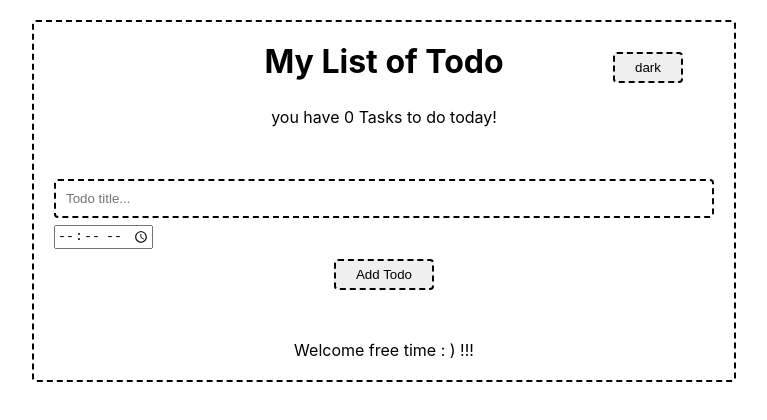
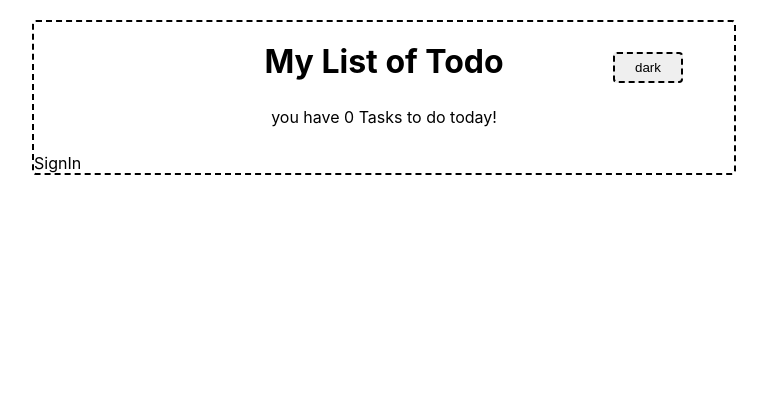
Before and after one commit to emosturi/haceres, a React (Create React App) app in the folder haceres/: page /signin in a window 1280 px wide. Shown: the top 420 px of the page, without its empty margins (256-1023 px from the left). Built offline with nearby package versions, Linux system fonts and the light colour scheme.

Commit message:
Features - Migrated architecture to react-router-dom and added firebase for future authentication & db handling

```diff
--- a/haceres/package.json
+++ b/haceres/package.json
@@ -11,8 +11,10 @@
     "@testing-library/react": "^13.3.0",
     "@testing-library/user-event": "^13.5.0",
     "babel-plugin-macros": "^3.1.0",
+    "firebase": "^9.9.2",
     "react": "^18.2.0",
     "react-dom": "^18.2.0",
+    "react-router-dom": "^6.3.0",
     "react-scripts": "5.0.1",
     "styled-components": "^5.3.5",
     "web-vitals": "^2.1.4"
--- a/haceres/src/App.js
+++ b/haceres/src/App.js
@@ -1,9 +1,12 @@
+import { Route, Routes } from "react-router-dom";
 import GlobalStyle from "./globalStyle";
 import TodoContextProvider from "./contexts/TodoContext";
 import Navbar from "./components/navbar/Navbar";
 import TodoList from "./components/todolist/TodoList";
 import TodoForm from "./components/todoform/TodoForm";
 import ThemeContextProvider from "./contexts/ThemeContext";
+import Main from "./components/main/main";
+import SignIn from "./components/signin/signin";
 
 function App() {
     return (
@@ -11,9 +14,12 @@ function App() {
             <GlobalStyle />
             <ThemeContextProvider>
                 <TodoContextProvider>
-                    <Navbar />
-                    <TodoForm />
-                    <TodoList />
+                    <Routes>
+                        <Route path="/" element={<Navbar />}>
+                            <Route index element={<Main />} />
+                            <Route path="signin" element={<SignIn />} />
+                        </Route>
+                    </Routes>
                 </TodoContextProvider>
             </ThemeContextProvider>
         </div>
--- /dev/null
+++ b/haceres/src/components/main/main.js
@@ -0,0 +1,14 @@
+import React from "react";
+import TodoForm from "../todoform/TodoForm";
+import TodoList from "../todolist/TodoList";
+
+const Main = () => {
+    return (
+        <>
+            <TodoForm />
+            <TodoList />
+        </>
+    );
+};
+
+export default Main;
--- a/haceres/src/components/navbar/Navbar.js
+++ b/haceres/src/components/navbar/Navbar.js
@@ -3,6 +3,7 @@ import { TodoContext } from "../../contexts/TodoContext";
 import { ThemeContext } from "../../contexts/ThemeContext";
 import ThemeToggler from "./ThemeToggler";
 import { colors } from "../../globalStyle";
+import { Outlet } from "react-router-dom";
 
 const Navbar = () => {
     const { todos } = useContext(TodoContext);
@@ -12,6 +13,7 @@ const Navbar = () => {
         dispatch({ type: "TOGGLE_THEME", isDarkTheme: !isDarkTheme });
     };
     return (
+        <>
             <div className={`navbar ${isDarkTheme ? "dark" : ""}`}>
                 {isDarkTheme ? (
                     <style>{`
@@ -32,6 +34,8 @@ const Navbar = () => {
                 </div>
                 <p>you have {todos.length} Tasks to do today!</p>
             </div>
+            <Outlet />
+        </>
     );
 };
 
--- /dev/null
+++ b/haceres/src/components/signin/signin.js
@@ -0,0 +1,5 @@
+const SignIn = () => {
+    return <div>SignIn</div>;
+};
+
+export default SignIn;
--- a/haceres/src/index.js
+++ b/haceres/src/index.js
@@ -1,11 +1,14 @@
 import React from "react";
 import ReactDOM from "react-dom/client";
+import { BrowserRouter } from "react-router-dom";
 import App from "./App";
 
 const root = ReactDOM.createRoot(document.getElementById("root"));
 root.render(
     <React.StrictMode>
-        <App />
+        <BrowserRouter>
+            <App />
+        </BrowserRouter>
     </React.StrictMode>
 );
 
```
Also changed, not shown: 1 other file (tests, documents, lock files or other folders). Lines whose indentation alone changed are shown as unchanged.
